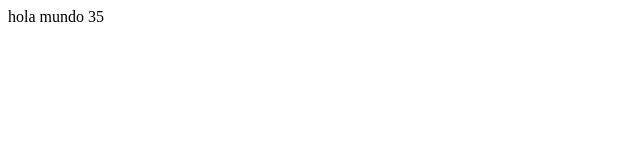
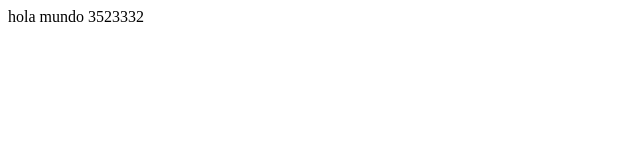
Before and after one commit to EduardoRmrz/01.-REPO-LAP, a plain HTML site: page index.html in a window 1280 px wide. Shown: the full height of the page, 0-640 px from the left. Drawn offline with Linux system fonts and the light colour scheme.

Commit message:
otro cambio

```diff
--- a/index.html
+++ b/index.html
@@ -7,6 +7,6 @@
     <title>Document</title>
 </head>
 <body>
-    hola mundo 35
+    hola mundo 3523332
 </body>
 </html>
```
